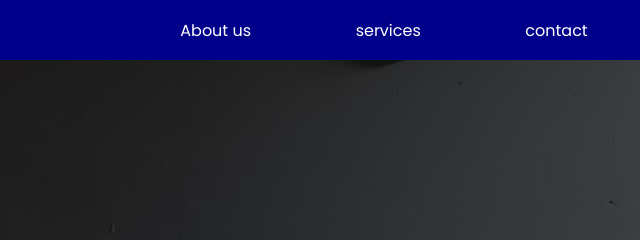
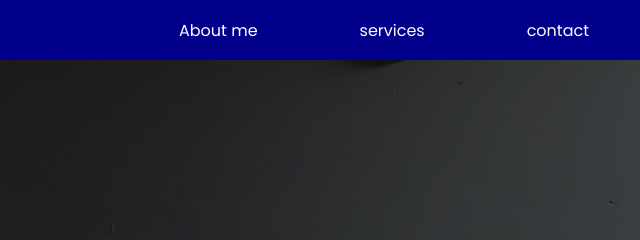
Before and after one commit to Mutukujnr/myRepo, a plain HTML site: page index.html in a window 1280 px wide. Shown: the top 240 px of the page, 640-1280 px from the left. Drawn offline with Linux system fonts and the light colour scheme.

Commit message:
Update index.html

```diff
--- a/index.html
+++ b/index.html
@@ -13,7 +13,7 @@
    <div class="content-section">
     <ul>
 
-      <li><a href="about.html">About us</a></li>
+      <li><a href="about.html">About me</a></li>
       <li><a href="services.html">services</a></li>
       <li><a href="contact.html">contact</a></li>
 
```
